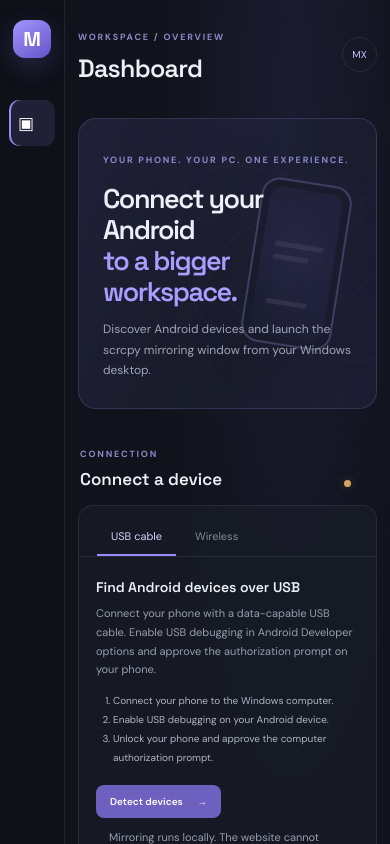
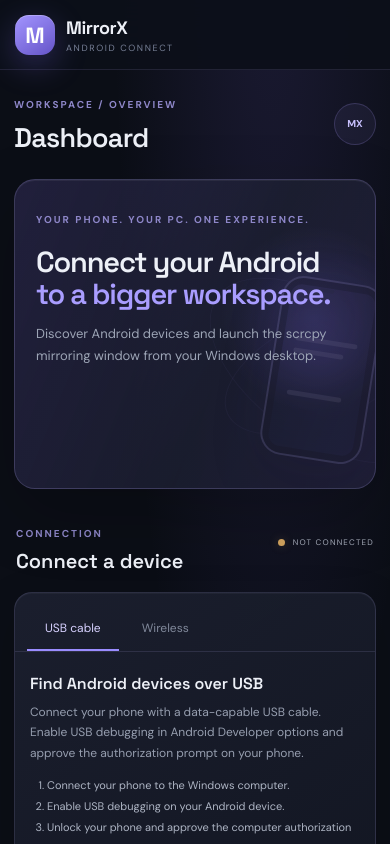
Before and after one commit to umer714/MirrorX, a React (Vite) app: page / in a window 390 px wide. Shown: the top 844 px of the page. Built offline with nearby package versions, Linux system fonts and the light colour scheme.

Commit message:
Upgrade MirrorX dashboard with premium responsive styling

```diff
--- a/src/styles.css
+++ b/src/styles.css
@@ -126,3 +126,211 @@ h1 { font: 600 25px 'Space Grotesk'; margin: 7px 0 0; letter-spacing: -.7px; }
 .wireless-fields { display: grid; grid-template-columns: 1fr 1fr; gap: 12px; }
 .wireless-form .secondary-button { justify-self: start; }
 @media (max-width: 430px) { .wireless-fields { grid-template-columns: 1fr; } }
+
+
+/* Premium responsive refinement */
+:root {
+  --surface: #171a27;
+  --surface-raised: #1c2030;
+  --line: rgba(190, 181, 255, .13);
+  --accent: #a99aff;
+}
+body {
+  background: #0b0e16;
+  background-image: radial-gradient(ellipse at 70% -10%, rgba(113, 91, 207, .16), transparent 42%);
+}
+.app-shell {
+  background: transparent;
+}
+.sidebar {
+  width: 264px;
+  flex-basis: 264px;
+  padding: 30px 20px 24px;
+  background: rgba(13, 16, 26, .88);
+  border-right-color: rgba(190,181,255,.10);
+  backdrop-filter: blur(18px);
+}
+.brand-mark {
+  width: 44px;
+  height: 44px;
+  border-radius: 14px;
+  font-size: 22px;
+  box-shadow: 0 10px 32px rgba(117,99,220,.32), inset 0 1px rgba(255,255,255,.25);
+}
+.brand strong { font-size: 18px; }
+.nav-list { margin-top: 72px; gap: 9px; }
+.nav-item {
+  min-height: 46px;
+  border: 1px solid transparent;
+  transition: background .2s ease, border-color .2s ease, color .2s ease;
+}
+.nav-item.active {
+  border-color: rgba(169,154,255,.16);
+  background: linear-gradient(100deg, rgba(145,126,255,.18), rgba(145,126,255,.055));
+  box-shadow: inset 2px 0 #a99aff, 0 8px 24px rgba(0,0,0,.12);
+}
+.workspace {
+  width: min(1320px, 100%);
+  padding: 42px clamp(24px, 5vw, 72px) 32px;
+}
+.topbar { margin-bottom: 38px; }
+.eyebrow { letter-spacing: 2px; font-size: 10px; }
+h1 { font-size: 30px; }
+.avatar {
+  width: 42px;
+  height: 42px;
+  background: rgba(169,154,255,.07);
+  border-color: rgba(169,154,255,.2);
+  font-weight: 700;
+}
+.welcome {
+  min-height: 300px;
+  padding: 48px clamp(28px, 4vw, 56px);
+  border-radius: 24px;
+  border-color: rgba(190,181,255,.2);
+  background:
+    radial-gradient(circle at 83% 45%, rgba(131,111,255,.18), transparent 27%),
+    linear-gradient(112deg, rgba(111,94,195,.22), rgba(28,31,49,.82) 58%, rgba(39,37,68,.68));
+  box-shadow: 0 24px 70px rgba(0,0,0,.2), inset 0 1px rgba(255,255,255,.055);
+}
+.welcome h2 {
+  font-size: clamp(32px, 3.2vw, 46px);
+  line-height: 1.12;
+  letter-spacing: -1.9px;
+  margin-top: 18px;
+}
+.welcome p { font-size: 14px; max-width: 470px; }
+.device-art { right: 7%; transform: scale(1.15); }
+.phone {
+  width: 108px;
+  height: 190px;
+  border-radius: 23px;
+  border-color: rgba(188,177,255,.7);
+  box-shadow: 0 24px 60px rgba(0,0,0,.48), 0 0 48px rgba(150,133,255,.22);
+}
+.section-heading { margin-top: 40px; margin-bottom: 18px; }
+.section-heading h3, .platform-heading h3 { font-size: 20px; }
+.connect-card {
+  border-color: rgba(190,181,255,.14);
+  border-radius: 18px;
+  background: linear-gradient(145deg, rgba(28,32,47,.94), rgba(18,22,33,.96));
+  box-shadow: 0 18px 48px rgba(0,0,0,.16), inset 0 1px rgba(255,255,255,.035);
+}
+.connect-tabs { padding: 14px 22px 0; }
+.tab { padding: 13px 18px; font-size: 12px; }
+.connect-content { padding: 30px 32px 34px; gap: 20px; }
+.connect-symbol { width: 48px; height: 48px; flex-basis: 48px; }
+.connect-copy h4 { font-size: 16px; }
+.connect-copy p { font-size: 13px; max-width: 720px; }
+.connect-copy ol { font-size: 12px; }
+.primary-button, .secondary-button {
+  min-height: 42px;
+  border-radius: 10px;
+  padding: 11px 17px;
+  font-size: 12px;
+  cursor: pointer;
+  transition: transform .18s ease, filter .18s ease, border-color .18s ease;
+}
+.primary-button {
+  background: linear-gradient(135deg, #8978ec, #6556bb);
+  box-shadow: 0 8px 22px rgba(111,94,195,.23), inset 0 1px rgba(255,255,255,.18);
+}
+.primary-button:not(:disabled):hover, .secondary-button:not(:disabled):hover {
+  transform: translateY(-1px);
+  filter: brightness(1.1);
+}
+.secondary-button { border-color: rgba(190,181,255,.2); }
+.platform-grid { gap: 16px; }
+.platform-card {
+  border-radius: 15px;
+  border-color: rgba(190,181,255,.12);
+  background: linear-gradient(145deg, rgba(29,33,49,.78), rgba(20,24,36,.76));
+  padding: 20px 18px;
+  transition: transform .2s ease, border-color .2s ease, background .2s ease;
+}
+.platform-card:hover {
+  transform: translateY(-3px);
+  border-color: rgba(169,154,255,.3);
+  background: linear-gradient(145deg, rgba(37,39,61,.9), rgba(22,26,40,.9));
+}
+.platform-icon { width: 40px; height: 40px; flex-basis: 40px; border-radius: 12px; }
+.platform-card h4 { font-size: 14px; }
+.platform-card p { font-size: 11px; }
+.footer { font-size: 10px; padding-top: 28px; }
+.wireless-form input {
+  min-height: 42px;
+  border-color: rgba(190,181,255,.15);
+  border-radius: 10px;
+  background: rgba(8,11,18,.62);
+  font-size: 12px;
+}
+.scan-message { font-size: 12px; border-radius: 11px; }
+.device-list, .mirror-panel { border-radius: 13px; }
+.device-row { padding: 15px; }
+.device-info strong { font-size: 13px; }
+.device-info span { font-size: 10px; }
+
+@media (max-width: 760px) {
+  .app-shell { display: block; min-height: 100vh; }
+  .sidebar {
+    width: 100%;
+    height: 76px;
+    min-height: 76px;
+    flex: none;
+    flex-direction: row;
+    align-items: center;
+    justify-content: space-between;
+    padding: 12px 18px;
+    border-right: 0;
+    border-bottom: 1px solid rgba(190,181,255,.12);
+    background: rgba(13,16,26,.92);
+  }
+  .brand { padding: 0; gap: 11px; }
+  .brand-mark { width: 42px; height: 42px; }
+  .brand > div:last-child { display: block; }
+  .nav-list, .sidebar-bottom { display: none; }
+  .workspace {
+    width: 100%;
+    padding: 26px 18px 30px;
+  }
+  .topbar { margin-bottom: 24px; }
+  h1 { font-size: 27px; }
+  .welcome {
+    min-height: 290px;
+    padding: 30px 25px;
+    border-radius: 21px;
+    align-items: flex-start;
+  }
+  .welcome > div:first-child { position: relative; z-index: 1; max-width: 100%; }
+  .welcome h2 { max-width: 430px; font-size: clamp(29px, 7vw, 38px); }
+  .welcome p { max-width: 390px; font-size: 13px; }
+  .device-art {
+    right: -52px;
+    top: 36px;
+    width: 210px;
+    opacity: .22;
+    transform: scale(.95);
+  }
+  .section-heading { margin-top: 32px; }
+  .connect-content { padding: 24px 20px 26px; gap: 15px; }
+  .connect-copy p { font-size: 12px; }
+  .connect-copy ol { font-size: 11px; }
+  .platform-grid { grid-template-columns: 1fr; }
+  .platform-card { padding: 17px; }
+}
+@media (max-width: 430px) {
+  .workspace { padding: 22px 14px 26px; }
+  .sidebar { height: 70px; min-height: 70px; padding: 10px 15px; }
+  .brand-mark { width: 40px; height: 40px; }
+  .welcome { min-height: 310px; padding: 27px 21px; }
+  .welcome h2 { font-size: 29px; letter-spacing: -1.2px; }
+  .welcome p { max-width: 300px; }
+  .section-heading { align-items: flex-start; gap: 12px; }
+  .offline-label { font-size: 8px; white-space: nowrap; padding-top: 16px; }
+  .connect-tabs { padding-left: 12px; padding-right: 12px; }
+  .connect-content { padding: 20px 15px 22px; }
+  .connect-symbol { display: none; }
+  .wireless-fields { grid-template-columns: 1fr; }
+  .mirror-heading { align-items: flex-start; flex-direction: column; }
+  .footer { line-height: 1.6; }
+}
```
